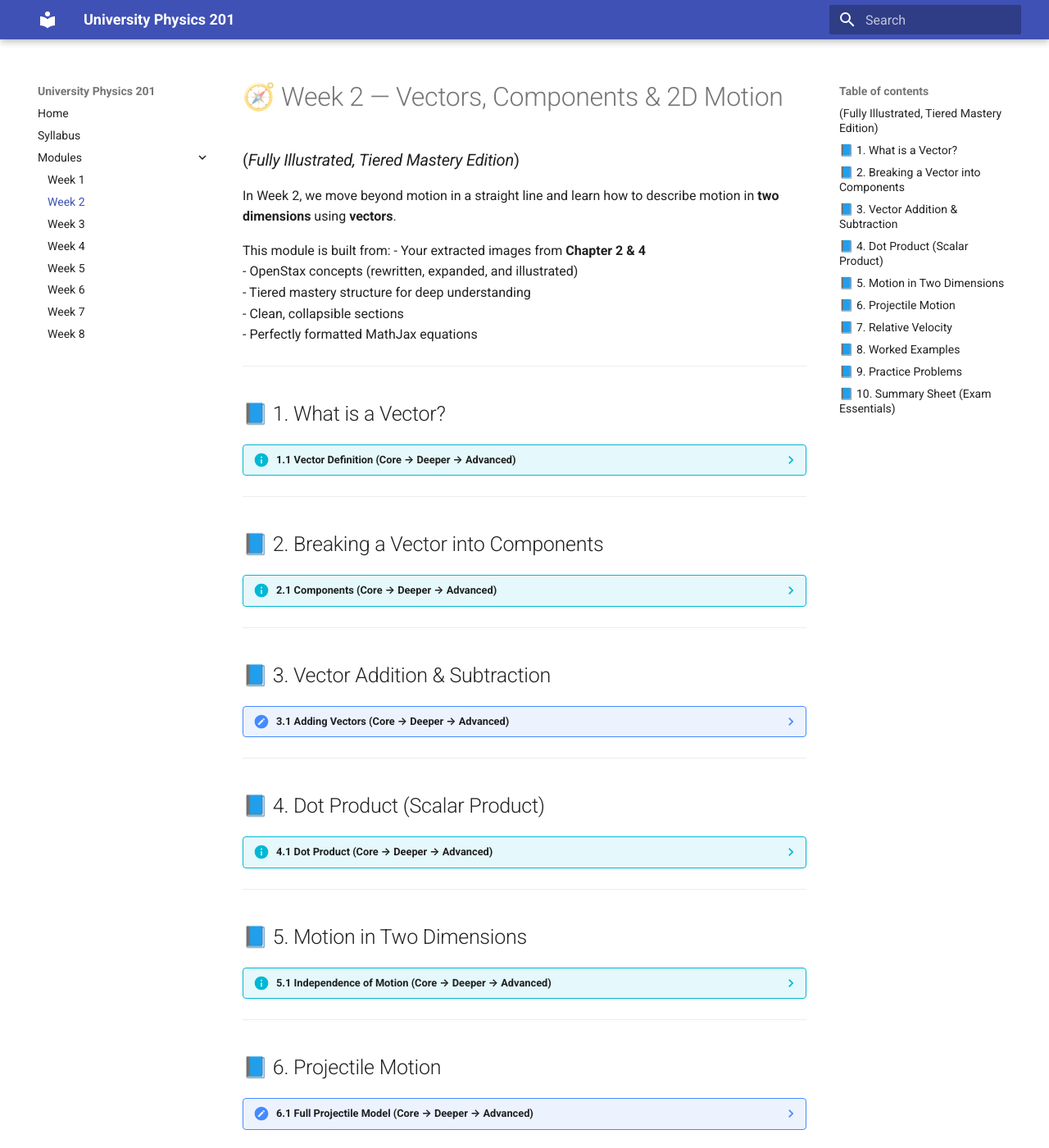
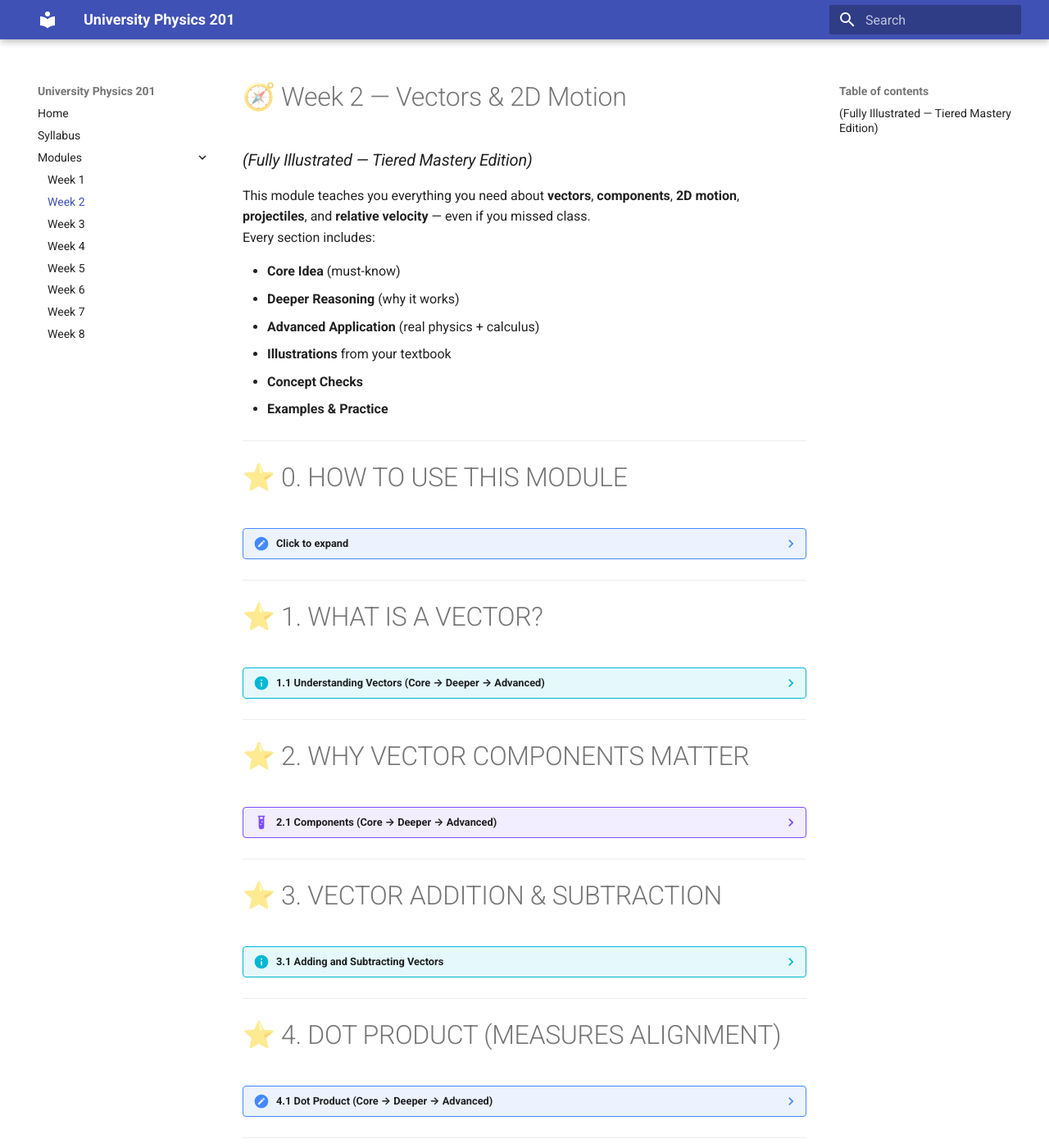
Before and after one commit to LHS-Beane/CollegePhysics201, an MkDocs documentation site: the page built from docs/week2/index.md, in a window 1280 px wide and 1400 px high. Shown: the whole window at 82% size. Built offline with MkDocs 1.6.1 and Material for MkDocs 9.7.7, drawn with Linux system fonts in a browser that asks for light colours; some of the changed text lies outside the part shown.

Commit message:
Update index.md

```diff
--- a/docs/week2/index.md
+++ b/docs/week2/index.md
@@ -1,439 +1,418 @@
-# 🧭 Week 2 — Vectors, Components & 2D Motion
-### (*Fully Illustrated, Tiered Mastery Edition*)
+# 🧭 Week 2 — Vectors & 2D Motion
+### *(Fully Illustrated — Tiered Mastery Edition)*
 
-In Week 2, we move beyond motion in a straight line and learn how to describe motion in **two dimensions** using **vectors**.
+This module teaches you everything you need about **vectors**, **components**, **2D motion**, **projectiles**, and **relative velocity** — even if you missed class.
+Every section includes:
 
-This module is built from:
-- Your extracted images from **Chapter 2 & 4**
-- OpenStax concepts (rewritten, expanded, and illustrated)
-- Tiered mastery structure for deep understanding
-- Clean, collapsible sections
-- Perfectly formatted MathJax equations
+- **Core Idea** (must-know)
+- **Deeper Reasoning** (why it works)
+- **Advanced Application** (real physics + calculus)
+- **Illustrations** from your textbook
+- **Concept Checks**
+- **Examples & Practice**
 
 ---
 
-## 📘 1. What is a Vector?
+# ⭐ 0. HOW TO USE THIS MODULE
+??? note "Click to expand"
 
-??? info "1.1 Vector Definition (Core → Deeper → Advanced)"
+    ### What this module gives you:
+    - Complete lesson on Vectors + 2D Motion
+    - Diagrams from your uploaded Chapters 2 and 4
+    - Beginner-friendly explanations
+    - Practice with hidden answers
+    - Scaffolding from intuition → mastery
 
-    === "Core Idea"
-        A **vector** has:
-        - **magnitude** (how much)
-        - **direction** (which way)
-
-        Examples of vectors:
-        - displacement
-        - velocity
-        - acceleration
-        - force
-
-        Your textbook illustration:
-
-        ![Basic vector depiction](media/week2_images/College_Physics_-_Chapter_2_Book_p0_img0.png)
-
-    === "Deeper Reasoning"
-        A scalar (like mass or temperature) answers **“how much?”**
-        A vector answers **“how much AND in what direction?”**
-
-        Because vectors have direction:
-        - signs matter
-        - angles matter
-        - graphs matter
-
-        This is why student errors often come from mixing scalars and vectors.
-
-        Another useful visual:
-
-        ![Vector arrow concept](media/week2_images/College_Physics_-_Chapter_2_Book_p1_img0.png)
-
-    === "Advanced Application"
-        To work with vectors mathematically, we represent them in component form:
-
-        \[
-        \vec{A} = \langle A_x,\ A_y \rangle
-        \]
-
-        Or in unit vector form:
-
-        \[
-        \vec{A} = A_x \hat{i} + A_y \hat{j}
-        \]
-
-        The magnitude is:
-
-        \[
-        |\vec{A}| = \sqrt{A_x^2 + A_y^2}
-        \]
-
-        And the direction angle:
-
-        \[
-        \theta = \tan^{-1}\left(\frac{A_y}{A_x}\right)
-        \]
+    ### How to learn efficiently:
+    - Expand each collapsible section
+    - Do concept checks BEFORE revealing solutions
+    - Work practice problems on paper first
+    - Review the summary sheet before the quiz
 
 ---
 
-## 📘 2. Breaking a Vector into Components
+# ⭐ 1. WHAT IS A VECTOR?
 
-??? info "2.1 Components (Core → Deeper → Advanced)"
+??? info "1.1 Understanding Vectors (Core → Deeper → Advanced)"
 
     === "Core Idea"
-        Any vector can be written as **horizontal** and **vertical** parts:
+    A **vector** has both:
+    - **magnitude** (how much)
+    - **direction** (which way)
 
-        \[
-        A_x = A \cos\theta, \qquad A_y = A \sin\theta
-        \]
+    Common vectors:
+    - displacement
+    - velocity
+    - acceleration
+    - force
 
-        Must-know diagram:
-
-        ![Components diagram](media/week2_images/College_Physics_-_Chapter_2_Book_p2_img0.png)
+    ![Vector arrow](media/week2_images/College_Physics_-_Chapter_2_Book_p0_img0.png)
 
     === "Deeper Reasoning"
-        Why do we use components?
+    Scalars answer *“how much?”*.
+    Vectors answer *“how much + which direction?”* — direction changes physics.
 
-        - Because motion in the **x** direction and **y** direction are independent.
-        - Gravity acts **vertically**, not horizontally.
-        - Calculus works smoothly on one dimension at a time.
-
-        Students struggle until they memorize this truth:
-        > “A 2D problem is really just two 1D problems happening at the same time.”
+    A 10 N push north ≠ a 10 N push east.
 
     === "Advanced Application"
-        Example:
+    Component form:
 
-        A \(12\ \text{m}\) vector at \(60^\circ\):
+    \[
+    \vec{A} = \langle A_x, A_y \rangle
+    \]
 
-        \[
-        A_x = 12\cos60^\circ = 6\ \text{m}
-        \]
+    Unit vector form:
 
-        \[
-        A_y = 12\sin60^\circ = 10.39\ \text{m}
-        \]
+    \[
+    \vec{A} = A_x\hat{i} + A_y\hat{j}
+    \]
 
-        This is crucial for projectile motion.
+    Magnitude:
+
+    \[
+    |\vec{A}|=\sqrt{A_x^2 + A_y^2}
+    \]
+
+    Direction:
+
+    \[
+    \theta = \tan^{-1}\left(\frac{A_y}{A_x}\right)
+    \]
 
 ---
 
-## 📘 3. Vector Addition & Subtraction
+# ⭐ 2. WHY VECTOR COMPONENTS MATTER
 
-??? note "3.1 Adding Vectors (Core → Deeper → Advanced)"
+??? example "2.1 Components (Core → Deeper → Advanced)"
 
     === "Core Idea"
-        For vectors:
-        \[
-        \vec{A} = \langle A_x, A_y\rangle,\quad
-        \vec{B} = \langle B_x, B_y\rangle
-        \]
+    Any vector can be broken into **horizontal** and **vertical** parts:
 
-        Then:
+    \[
+    A_x = A\cos\theta,\qquad A_y = A\sin\theta
+    \]
 
-        \[
-        \vec{A} + \vec{B} = \langle A_x + B_x,\ A_y + B_y\rangle
-        \]
-
-        Illustrated:
-
-        ![Tip to tail method](media/week2_images/College_Physics_-_Chapter_2_Book_p3_img0.png)
+    ![Components diagram](media/week2_images/College_Physics_-_Chapter_2_Book_p2_img0.png)
 
     === "Deeper Reasoning"
-        The “tip-to-tail” method is the geometric version of vector addition.
+    The key idea:
 
-        Vector subtraction simply flips direction:
+    > **A 2D motion problem is really just two separate 1D problems happening at the same time.**
 
-        \[
-        \vec{A} - \vec{B} = \vec{A} + (-\vec{B})
-        \]
+    - Gravity affects **only vertical** motion
+    - Horizontal motion is independent
+    - Calculus and kinematics become easy in components
 
     === "Advanced Application"
-        Example:
+    Example:
 
-        \[
-        \vec{A}=\langle 3,4\rangle,\qquad \vec{B}=\langle -2,5\rangle
-        \]
+    A \(12\text{ m}\) vector at \(60^\circ\):
 
-        \[
-        \vec{A}+\vec{B}=\langle 1,9\rangle
-        \]
+    \[
+    A_x=12\cos60^\circ=6
+    \]
+
+    \[
+    A_y=12\sin60^\circ=10.39
+    \]
 
 ---
 
-## 📘 4. Dot Product (Scalar Product)
+# ⭐ 3. VECTOR ADDITION & SUBTRACTION
 
-??? info "4.1 Dot Product (Core → Deeper → Advanced)"
+??? info "3.1 Adding and Subtracting Vectors"
 
     === "Core Idea"
-        The dot product is:
+    Add vectors **component-wise**:
 
-        \[
-        \vec{A}\cdot\vec{B} = A_x B_x + A_y B_y
-        \]
+    \[
+    \vec{A}+\vec{B}=\langle A_x+B_x,\ A_y+B_y\rangle
+    \]
 
-        Or:
+    Geometric version (tip-to-tail):
 
-        \[
-        \vec{A}\cdot\vec{B} = |\vec{A}|\,|\vec{B}|\cos\theta
-        \]
-
-        Figure:
-
-        ![Dot product geometry](media/week2_images/College_Physics_-_Chapter_2_Book_p6_img0.png)
+    ![Tip to tail](media/week2_images/College_Physics_-_Chapter_2_Book_p3_img0.png)
 
     === "Deeper Reasoning"
-        The dot product measures **how aligned two vectors are**.
+    The geometric and algebraic methods give identical results.
 
-        - Positive → similar direction
-        - Zero → perpendicular
-        - Negative → opposite directions
+    Subtraction:
 
-        This is the basis of **work** in physics.
+    \[
+    \vec{A}-\vec{B}=\vec{A}+(-\vec{B})
+    \]
 
     === "Advanced Application"
-        Angle between vectors:
+    Example:
 
-        \[
-        \theta = \cos^{-1} \left(\frac{\vec{A}\cdot\vec{B}}{|\vec{A}||\vec{B}|}\right)
-        \]
+    \[
+    \vec{A}=\langle 3,4\rangle,\quad \vec{B}=\langle -2,5\rangle
+    \]
+
+    \[
+    \vec{A}+\vec{B}=\langle 1,9\rangle
+    \]
 
 ---
 
-## 📘 5. Motion in Two Dimensions
+# ⭐ 4. DOT PRODUCT (MEASURES ALIGNMENT)
 
-??? info "5.1 Independence of Motion (Core → Deeper → Advanced)"
+??? note "4.1 Dot Product (Core → Deeper → Advanced)"
 
     === "Core Idea"
-        Horizontal and vertical motions are **independent** except for time.
+    Component definition:
 
-        Gravity acts only in the **vertical** direction:
+    \[
+    \vec{A}\cdot\vec{B}=A_xB_x + A_yB_y
+    \]
 
-        \[
-        a_x = 0,\qquad a_y = -g
-        \]
+    Geometric definition:
 
-        Textbook image:
+    \[
+    \vec{A}\cdot\vec{B}=|\vec{A}||\vec{B}|\cos\theta
+    \]
 
-        ![2D motion diagram](media/week2_images/College_Physics_-_Chapter_4_Book_p0_img0.png)
+    ![Dot product](media/week2_images/College_Physics_-_Chapter_2_Book_p6_img0.png)
 
     === "Deeper Reasoning"
-        Students must understand:
-        - Horizontal motion is constant velocity.
-        - Vertical motion is constant acceleration.
+    Dot product tells you *how aligned two vectors are*:
 
-        This makes projectile motion possible.
+    - positive → same direction
+    - zero → perpendicular
+    - negative → opposite
 
     === "Advanced Application"
-        Use components of initial velocity:
+    Angle between vectors:
 
-        \[
-        v_{0x} = v_0\cos\theta
-        \qquad
-        v_{0y} = v_0\sin\theta
-        \]
-
-        Then:
-
-        \[
-        x(t)=v_{0x}t
-        \]
-
-        \[
-        y(t)=y_0+v_{0y}t - \frac{1}{2}gt^2
-        \]
+    \[
+    \theta = \cos^{-1}\left(\frac{\vec{A}\cdot\vec{B}}{|\vec{A}||\vec{B}|}\right)
+    \]
 
 ---
 
-## 📘 6. Projectile Motion
+# ⭐ 5. MOTION IN TWO DIMENSIONS
 
-??? note "6.1 Full Projectile Model (Core → Deeper → Advanced)"
+??? info "5.1 Independence of x- and y-motion"
 
     === "Core Idea"
-        Projectiles follow a **parabolic path**.
+    Key principle:
 
-        Image:
+    - Horizontal and vertical motions are **independent**
+    - Time links them
+    - Gravity affects only vertical direction
 
-        ![Projectile trajectory](media/week2_images/College_Physics_-_Chapter_4_Book_p1_img0.png)
+    ![2D motion](media/week2_images/College_Physics_-_Chapter_4_Book_p0_img0.png)
 
-        Horizontal motion:
-        \[
-        x(t)=v_{0x}t
-        \]
-
-        Vertical motion:
-        \[
-        y(t)=v_{0y}t - \frac{1}{2}gt^2
-        \]
+    \[
+    a_x=0,\qquad a_y=-g
+    \]
 
     === "Deeper Reasoning"
-        Why parabola?
+    Physics becomes simple when you realize:
 
-        Because:
-        - Horizontal acceleration is zero
-        - Vertical acceleration is constant
-        - Combining them yields the parametric form of a parabola
-
-        Eliminate \(t\):
-
-        \[
-        y = x \tan\theta - \frac{g}{2v_0^2\cos^2\theta}x^2
-        \]
+    - The **x-motion** behaves like constant velocity
+    - The **y-motion** behaves like free fall
+    - Combine the motions → you get a **parabola**
 
     === "Advanced Application"
-        Flight time:
+    Break initial velocity into components:
 
-        \[
-        T = \frac{2v_{0y}}{g}
-        \]
+    \[
+    v_{0x}=v_0\cos\theta
+    \]
 
-        Range:
-
-        \[
-        R = \frac{v_0^2\sin2\theta}{g}
-        \]
-
-        Maximum height:
-
-        \[
-        h_{\max} = \frac{v_{0y}^2}{2g}
-        \]
+    \[
+    v_{0y}=v_0\sin\theta
+    \]
 
 ---
 
-## 📘 7. Relative Velocity
+# ⭐ 6. PROJECTILE MOTION
 
-??? info "7.1 Relative Motion (Core → Deeper → Advanced)"
+??? example "6.1 Full Projectile Motion Model"
 
     === "Core Idea"
-        Relative velocity:
+    Horizontal motion:
 
-        \[
-        \vec{v}_{A/B} = \vec{v}_A - \vec{v}_B
-        \]
+    \[
+    x(t)=v_{0x}t
+    \]
 
-        Illustrated:
+    Vertical motion:
 
-        ![Relative velocity diagram](media/week2_images/College_Physics_-_Chapter_4_Book_p5_img0.png)
+    \[
+    y(t)=y_0 + v_{0y}t - \frac{1}{2}gt^2
+    \]
+
+    ![Projectile](media/week2_images/College_Physics_-_Chapter_4_Book_p1_img0.png)
 
     === "Deeper Reasoning"
-        Relative motion answers:
-        - “How fast is object A moving relative to object B?”
+    The path is a **parabola** because:
 
-        This is essential for:
-        - boats in rivers
-        - airplanes in wind
-        - cars on a highway
+    - Horizontal: constant velocity
+    - Vertical: constant acceleration
+
+    Eliminating \(t\) gives:
+
+    \[
+    y = x \tan\theta - \frac{g}{2v_0^2\cos^2\theta}\,x^2
+    \]
 
     === "Advanced Application"
-        Example: A boat moves east at 5 m/s relative to the water.
-        The water moves north at 3 m/s relative to the ground.
+    Time of flight:
 
-        \[
-        \vec{v}_{B/G} = \langle 5,\ 3\rangle
-        \]
+    \[
+    T=\frac{2v_{0y}}{g}
+    \]
 
-        \[
-        |\vec{v}| = \sqrt{5^2+3^2} = 5.83\ \text{m/s}
-        \]
+    Range:
+
+    \[
+    R = \frac{v_0^2\sin(2\theta)}{g}
+    \]
+
+    Maximum height:
+
+    \[
+    h_{\max} = \frac{v_{0y}^2}{2g}
+    \]
 
 ---
 
-## 📘 8. Worked Examples
+# ⭐ 7. RELATIVE VELOCITY
+
+??? info "7.1 Motion from Different Reference Frames"
+
+    === "Core Idea"
+    Relative velocity formula:
+
+    \[
+    \vec{v}_{A/B}=\vec{v}_A - \vec{v}_B
+    \]
+
+    ![Relative motion](media/week2_images/College_Physics_-_Chapter_4_Book_p5_img0.png)
+
+    === "Deeper Reasoning"
+    Situations using relative velocity:
+
+    - boats in current
+    - planes in wind
+    - cars passing
+    - walking on a moving walkway
+
+    === "Advanced Application"
+    Example:
+
+    Plane: \(80\text{ m/s}\) north
+    Wind: \(30\text{ m/s}\) east
+
+    \[
+    \vec{v}=\langle 30,\ 80\rangle
+    \]
+
+    \[
+    |\vec{v}|=\sqrt{30^2+80^2}=85.4\text{ m/s}
+    \]
+
+---
+
+# ⭐ 8. WORKED EXAMPLES
 
 ??? example "Example 1 — Vector Components"
 
-    A 10 m vector at \(30^\circ\):
+    10 m vector at 30°:
 
     \[
-    A_x = 10\cos30^\circ = 8.66
-    \]
-    \[
-    A_y = 10\sin30^\circ = 5
+    A_x=10\cos30^\circ=8.66
     \]
 
-    ![Vector component figure](media/week2_images/College_Physics_-_Chapter_2_Book_p2_img0.png)
+    \[
+    A_y=10\sin30^\circ=5
+    \]
+
+    ![components](media/week2_images/College_Physics_-_Chapter_2_Book_p2_img0.png)
 
 ---
 
-??? example "Example 2 — Projectile Motion"
+??? example "Example 2 — Projectile Launched at Angle"
 
-    Ball launched at 20 m/s at \(40^\circ\):
+    Launch at 20 m/s, 40°:
 
     \[
-    v_{0x} = 20\cos40^\circ = 15.32
-    \]
-    \[
-    v_{0y} = 20\sin40^\circ = 12.86
+    v_{0x} = 20\cos40^\circ
     \]
 
-    Illustrated:
+    \[
+    v_{0y} = 20\sin40^\circ
+    \]
 
-    ![Projectile visual](media/week2_images/College_Physics_-_Chapter_4_Book_p1_img0.png)
+    ![projectile](media/week2_images/College_Physics_-_Chapter_4_Book_p1_img0.png)
 
 ---
 
 ??? example "Example 3 — Relative Velocity"
 
-    Plane moves 80 m/s north.
-    Wind blows 30 m/s east.
+    Car A: 30 m/s east
+    Car B: 20 m/s west
 
     \[
-    \vec{v}=\langle 30,80\rangle
+    \vec{v}_{A/B}=\langle30,0\rangle - \langle -20,0\rangle
     \]
 
     \[
-    |\vec{v}| = \sqrt{30^2+80^2} = 85.4\ \text{m/s}
+    \vec{v}_{A/B}=\langle50,0\rangle
     \]
 
 ---
 
-## 📘 9. Practice Problems
+# ⭐ 9. PRACTICE PROBLEMS
 
-??? question "Try these before revealing the answers"
+??? question "Try these before revealing answers"
 
-    **1.** Find components of a 25 m vector at \(53^\circ\).
-    **2.** A projectile is launched at 15 m/s at \(30^\circ\). Find flight time.
-    **3.** A boat moves 4 m/s east in a 3 m/s north current. Find resultant magnitude.
-    **4.** If \(\vec{A}=\langle 2,3\rangle\) and \(\vec{B}=\langle -1,4\rangle\), compute \(\vec{A}+\vec{B}\).
-    **5.** A ball is thrown horizontally at 8 m/s from 12 m high. How far does it land?
+    **1.** Components of a 25 m vector at 53°.
+    **2.** Launch at 15 m/s, 30°. Find flight time.
+    **3.** Boat east 4 m/s, current north 3 m/s. Resultant speed?
+    **4.** \(\vec{A}=\langle2,3\rangle\), \(\vec{B}=\langle-1,4\rangle\). Find \(\vec{A}+\vec{B}\).
+    **5.** Ball thrown horizontally at 8 m/s from 12 m high. Range?
 
     ??? success "Solutions"
         1.
         \[
-        A_x = 25\cos53^\circ \approx 15,\
-        A_y = 25\sin53^\circ \approx 20
+        A_x=25\cos53^\circ\approx15
+        \]
+        \[
+        A_y=25\sin53^\circ\approx20
         \]
 
         2.
         \[
-        T = \frac{2v_{0y}}{g} =
-        \frac{2(15\sin30^\circ)}{9.8} = 1.53\ \text{s}
+        T=\frac{2v_{0y}}{g}=\frac{2(15\sin30^\circ)}{9.8}=1.53\text{ s}
         \]
 
         3.
         \[
-        |\vec{v}|=\sqrt{4^2+3^2}=5\ \text{m/s}
+        |\vec{v}|=\sqrt{4^2+3^2}=5\text{ m/s}
         \]
 
         4.
         \[
-        \langle 2,3\rangle+\langle -1,4\rangle=\langle 1,7\rangle
+        \langle2,3\rangle+\langle-1,4\rangle=\langle1,7\rangle
         \]
 
         5.
-        Time:
         \[
-        t = \sqrt{\frac{2h}{g}} = \sqrt{\frac{24}{9.8}} = 1.56\ \text{s}
+        t=\sqrt{\frac{2h}{g}}=\sqrt{\frac{24}{9.8}}=1.56\text{ s}
         \]
-        Distance:
         \[
-        x = v t = 8(1.56)=12.5\ \text{m}
+        x=vt=8(1.56)=12.5\text{ m}
         \]
 
 ---
 
-## 📘 10. Summary Sheet (Exam Essentials)
+# ⭐ 10. SUMMARY SHEET (Exam Essentials)
 
 \[
-A_x = A\cos\theta,\qquad A_y = A\sin\theta
+A_x = A\cos\theta,\quad A_y = A\sin\theta
 \]
 
 \[
@@ -445,16 +424,15 @@ y(t)=y_0 + v_{0y}t - \frac{1}{2}gt^2
 \]
 
 \[
-R = \frac{v_0^2\sin2\theta}{g}
+R=\frac{v_0^2\sin2\theta}{g}
 \]
 
 \[
-\vec{v}_{A/B} = \vec{v}_A - \vec{v}_B
+\vec{v}_{A/B}=\vec{v}_A - \vec{v}_B
 \]
 
 ---
 
 <div align="center">
 
-
 </div>
```
